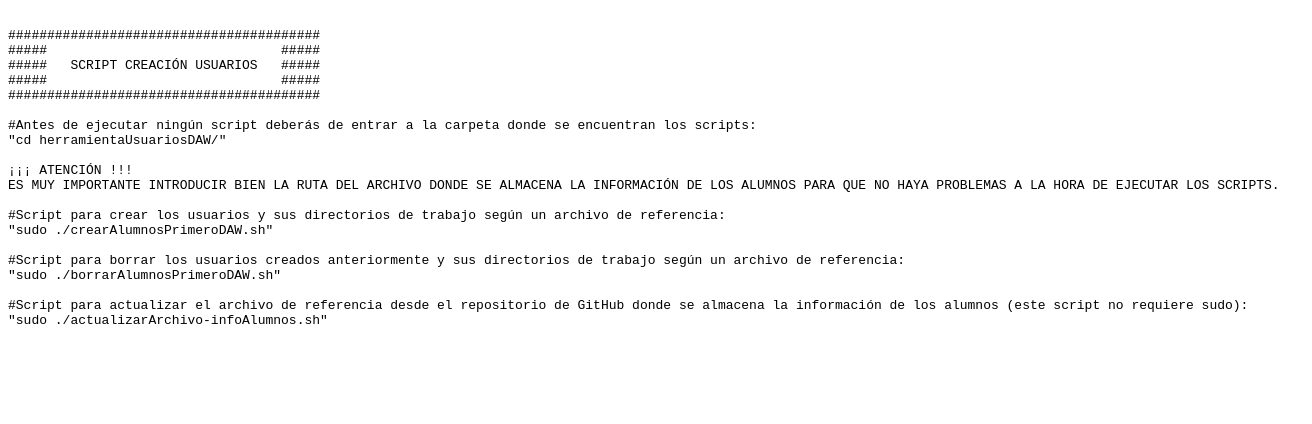
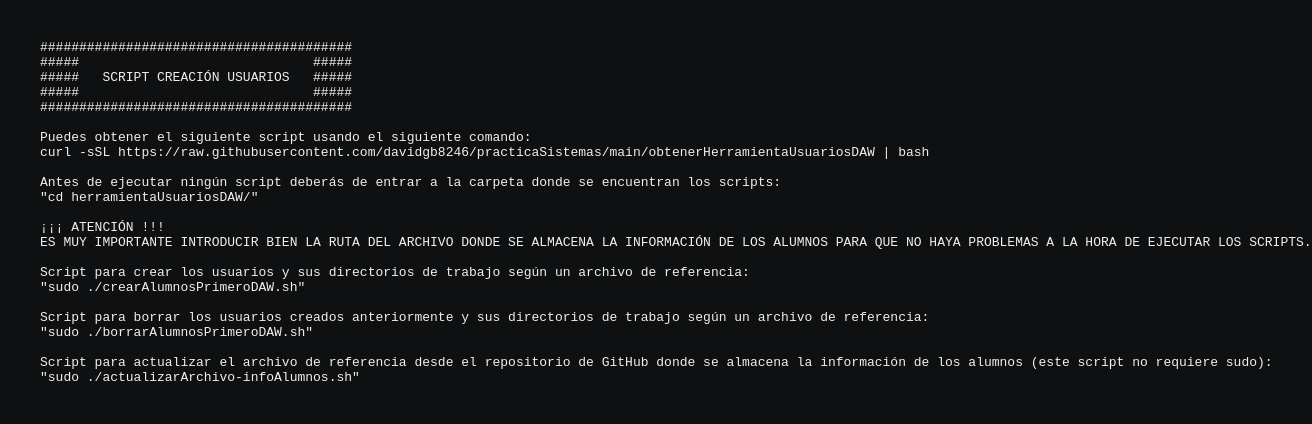
Before and after one commit to davidgb8246/practicaSistemas, a plain HTML site: page index.html in a window 1280 px wide. Shown: the whole page, 1312 px wide, since content can reach past the window. Drawn offline with Linux system fonts and the light colour scheme.

Commit message:
Update index.html

```diff
--- a/index.html
+++ b/index.html
@@ -5,31 +5,48 @@
 		<meta http-equiv="X-UA-Compatible" content="IE=edge">
 		<meta name="viewport" content="width=device-width, initial-scale=1.0">
 		<title>Script Creación Usuarios</title>
+		<style>
+			body {
+				font-family: 'Arial', sans-serif;
+				margin: 20px;
+				color: #f2f0ed;
+				background-color: #0e1011;
+			}
+				pre {
+				border: 0px solid #ccc;
+				padding: 20px;
+				background-color: #0e1011;
+				color: #f2f0ed;
+			}
+		</style>
 	</head>
 	<body>
 
 		<pre>
-
 ########################################
 #####                              #####
 #####   SCRIPT CREACIÓN USUARIOS   #####
 #####                              #####
 ########################################
 
-#Antes de ejecutar ningún script deberás de entrar a la carpeta donde se encuentran los scripts:
+Puedes obtener el siguiente script usando el siguiente comando:
+curl -sSL https://raw.githubusercontent.com/davidgb8246/practicaSistemas/main/obtenerHerramientaUsuariosDAW | bash
+
+Antes de ejecutar ningún script deberás de entrar a la carpeta donde se encuentran los scripts:
 "cd herramientaUsuariosDAW/"
 
 ¡¡¡ ATENCIÓN !!!
 ES MUY IMPORTANTE INTRODUCIR BIEN LA RUTA DEL ARCHIVO DONDE SE ALMACENA LA INFORMACIÓN DE LOS ALUMNOS PARA QUE NO HAYA PROBLEMAS A LA HORA DE EJECUTAR LOS SCRIPTS.
 
-#Script para crear los usuarios y sus directorios de trabajo según un archivo de referencia:
+Script para crear los usuarios y sus directorios de trabajo según un archivo de referencia:
 "sudo ./crearAlumnosPrimeroDAW.sh"
 
-#Script para borrar los usuarios creados anteriormente y sus directorios de trabajo según un archivo de referencia:
+Script para borrar los usuarios creados anteriormente y sus directorios de trabajo según un archivo de referencia:
 "sudo ./borrarAlumnosPrimeroDAW.sh"
 
-#Script para actualizar el archivo de referencia desde el repositorio de GitHub donde se almacena la información de los alumnos (este script no requiere sudo):
+Script para actualizar el archivo de referencia desde el repositorio de GitHub donde se almacena la información de los alumnos (este script no requiere sudo):
 "sudo ./actualizarArchivo-infoAlumnos.sh"
 		</pre>
+
 	</body>
 </html>
```
Lines whose indentation alone changed are shown as unchanged.
